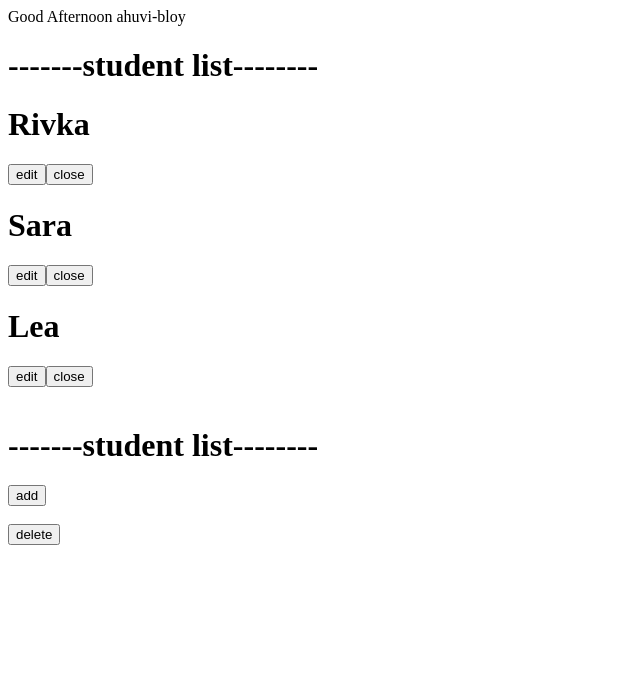
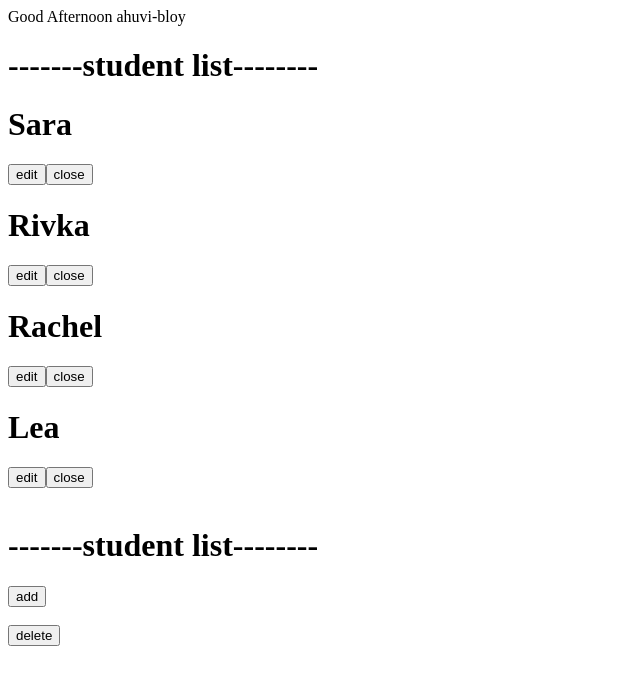
Before and after one commit to AhuviBloy/AngularProject, an Angular app: page / in a window 1280 px wide. Shown: the top 684 px of the page, without its empty margins (0-640 px from the left). Built offline with nearby package versions, Linux system fonts and the light colour scheme.

Commit message:
ng template

```diff
--- a/src/app/component/student-details/student-details.component.ts
+++ b/src/app/component/student-details/student-details.component.ts
@@ -18,6 +18,7 @@ export class StudentDetailsComponent {
  @Output() setStudent :EventEmitter<any>=new EventEmitter<any>();
 
  student:Student | undefined;
+ isOpen=true;
 
 
  saveStudent(id:string,name:string){
@@ -25,4 +26,7 @@ export class StudentDetailsComponent {
    this.setStudent.emit(this.student)
  }
 
+ setCloseComponent(){
+  this.isOpen=false
 }
+}
--- a/src/app/component/student-list/student-list.component.html
+++ b/src/app/component/student-list/student-list.component.html
@@ -1,7 +1,6 @@
 
     <ng-container *ngTemplateOutlet="studentList"></ng-container>
 
-<!-- <ng-container *ngTemplateOutlet="studentList"></ng-container> -->
     @for(student of currentListStudent ; track student.Id){
         <div>
         <h1>{{student.Name}}</h1>
--- a/src/app/component/student-list/student-list.component.ts
+++ b/src/app/component/student-list/student-list.component.ts
@@ -17,9 +17,10 @@ import { NgTemplateOutlet } from '@angular/common';
 export class StudentListComponent {
 
   currentListStudent: Student[] = [
-    new Student(1, "Rivka", ["LLM", "AI"], false),
-    new Student(2, "Sara", ["LLM", "AI"], true),
-    new Student(3, "Lea", ["LLM", "AI"], true),
+    new Student(1, "Sara", ["MATH", "AI"], false,true),
+    new Student(2, "Rivka", ["LLM", "ENGLISH"], true),
+    new Student(2, "Rachel", ["Math", "ENGLISH"], true),
+    new Student(3, "Lea", ["C++", "AI"], true),
   ]
   showComponent: any;
   emptyStudent:Student = new Student(0,"",[],false);
--- a/src/models/student.ts
+++ b/src/models/student.ts
@@ -3,6 +3,7 @@ export class Student{
         public Id:number,
         public Name:string,
         public Courses:string[],
-        public isActive:boolean
+        public isActive:boolean,
+        public isPayed:boolean=false
     ){}
 }
```
